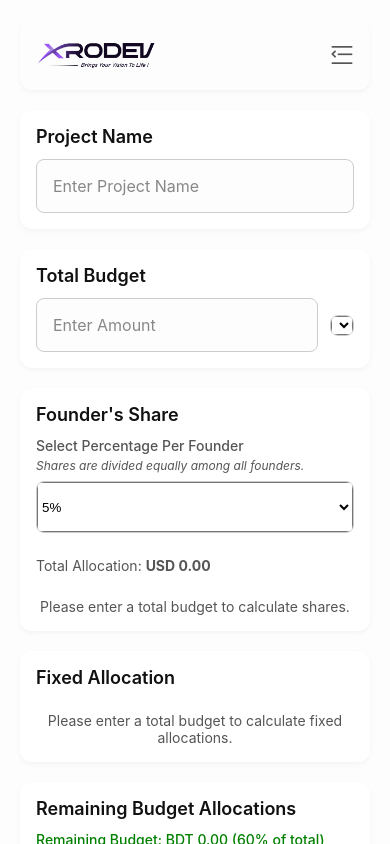
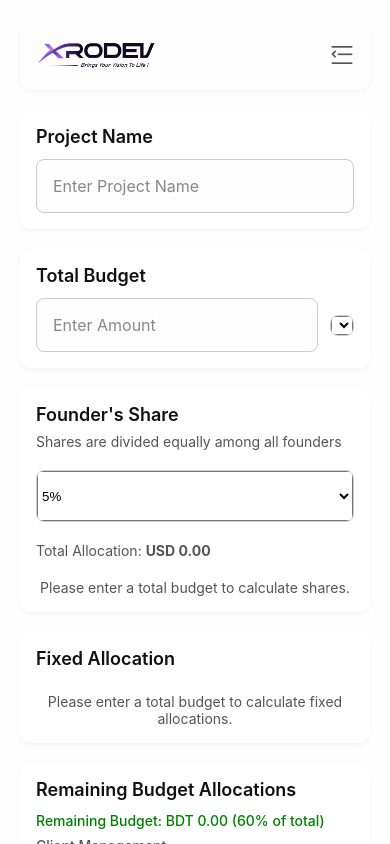
Before and after one commit to mranonno/budget-distribution-calculator-app, a React Native app: screen / in a window 390 px wide. Built offline with nearby package versions, Linux system fonts and the light colour scheme.

Commit message:
redesign Founder share section

```diff
--- a/src/components/FounderShare.tsx
+++ b/src/components/FounderShare.tsx
@@ -37,10 +37,7 @@ const FounderShare: React.FC = () => {
 
       <View style={styles.inputContainer}>
         <Text style={[styles.label, { color: theme.body }]}>
-          Select Percentage Per Founder
-        </Text>
-        <Text style={[styles.info, { color: theme.body }]}>
-          Shares are divided equally among all founders.
+          Shares are divided equally among all founders
         </Text>
         <View
           style={[
@@ -65,7 +62,7 @@ const FounderShare: React.FC = () => {
       </View>
 
       {/* Show total allocation */}
-      <Text style={[styles.summary, { color: theme.body, marginBottom: 12 }]}>
+      <Text style={[styles.summary, { color: theme.body }]}>
         Total Allocation:{" "}
         <Text style={{ fontWeight: "bold" }}>
           {currency} {totalFounderAllocation.toFixed(2)}
@@ -126,21 +123,19 @@ const styles = StyleSheet.create({
   heading: {
     fontSize: 18,
     fontWeight: "600",
-    marginBottom: 12,
+    marginBottom: 8,
   },
   inputContainer: {
-    marginBottom: 16,
+    marginBottom: 20,
   },
   label: {
     fontSize: 14,
-    fontWeight: "500",
-    marginBottom: 4,
+    marginBottom: 20,
   },
   pickerWrapper: {
     borderWidth: 1,
     borderRadius: 8,
     overflow: "hidden",
-    marginBottom: 8,
   },
   picker: {
     height: 50,
@@ -152,6 +147,7 @@ const styles = StyleSheet.create({
   },
   summary: {
     fontSize: 14,
+    marginBottom: 8,
   },
   rowContainer: {
     flexDirection: "row",
--- a/src/context/MainContext.tsx
+++ b/src/context/MainContext.tsx
@@ -1,6 +1,4 @@
 import React, { createContext, ReactNode, useEffect, useState } from "react";
-
-// Import founders JSON
 import foundersData from "../../assets/data/founders.json";
 
 // Founder type
@@ -10,7 +8,6 @@ export type Founder = {
   color: string;
 };
 
-// Updated context interface
 export interface MainContextType {
   totalBudget: number;
   setTotalBudget: (value: string | number) => void;
@@ -66,9 +63,9 @@ const MyProvider: React.FC<MyProviderProps> = ({ children }) => {
 
   // Custom setter for projectName
   const setProjectName = (value: string) => {
-    if (value.trim() === "") {
-      return; // Ignore empty strings
-    }
+    // if (value.trim() === "") {
+    //   return; // Ignore empty strings
+    // }
 
     setProjectNameState(value);
   };
```
